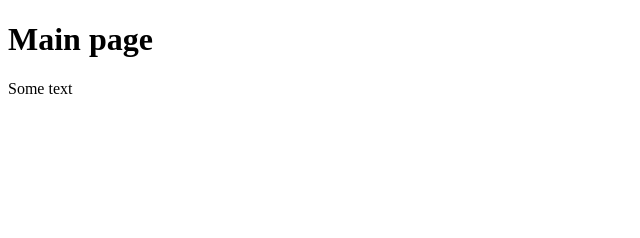
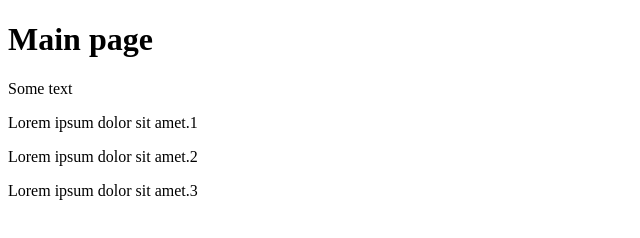
Before and after one commit to ivanhulak/RRPS01, a plain HTML site: page index.html in a window 1280 px wide. Shown: the whole page, without its empty margins (0-640 px from the left). Drawn offline with Linux system fonts and the light colour scheme.

Commit message:
add text to index.html

```diff
--- a/index.html
+++ b/index.html
@@ -7,5 +7,8 @@
   <body>
     <h1>Main page</h1>
     <p>Some text</p>
+    <p>Lorem ipsum dolor sit amet.1</p>
+    <p>Lorem ipsum dolor sit amet.2</p>
+    <p>Lorem ipsum dolor sit amet.3</p>
   </body>
 </html>
```
